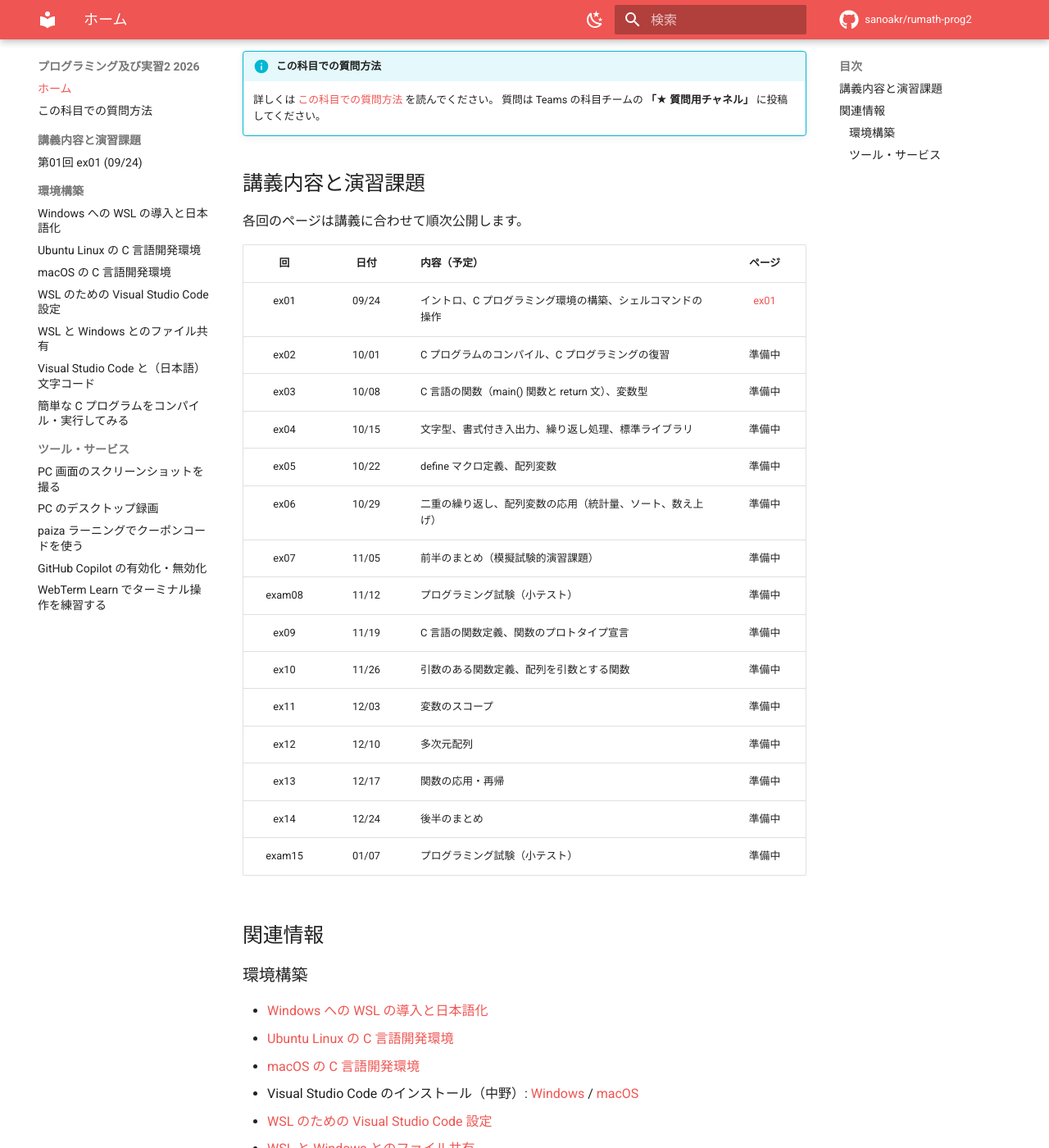
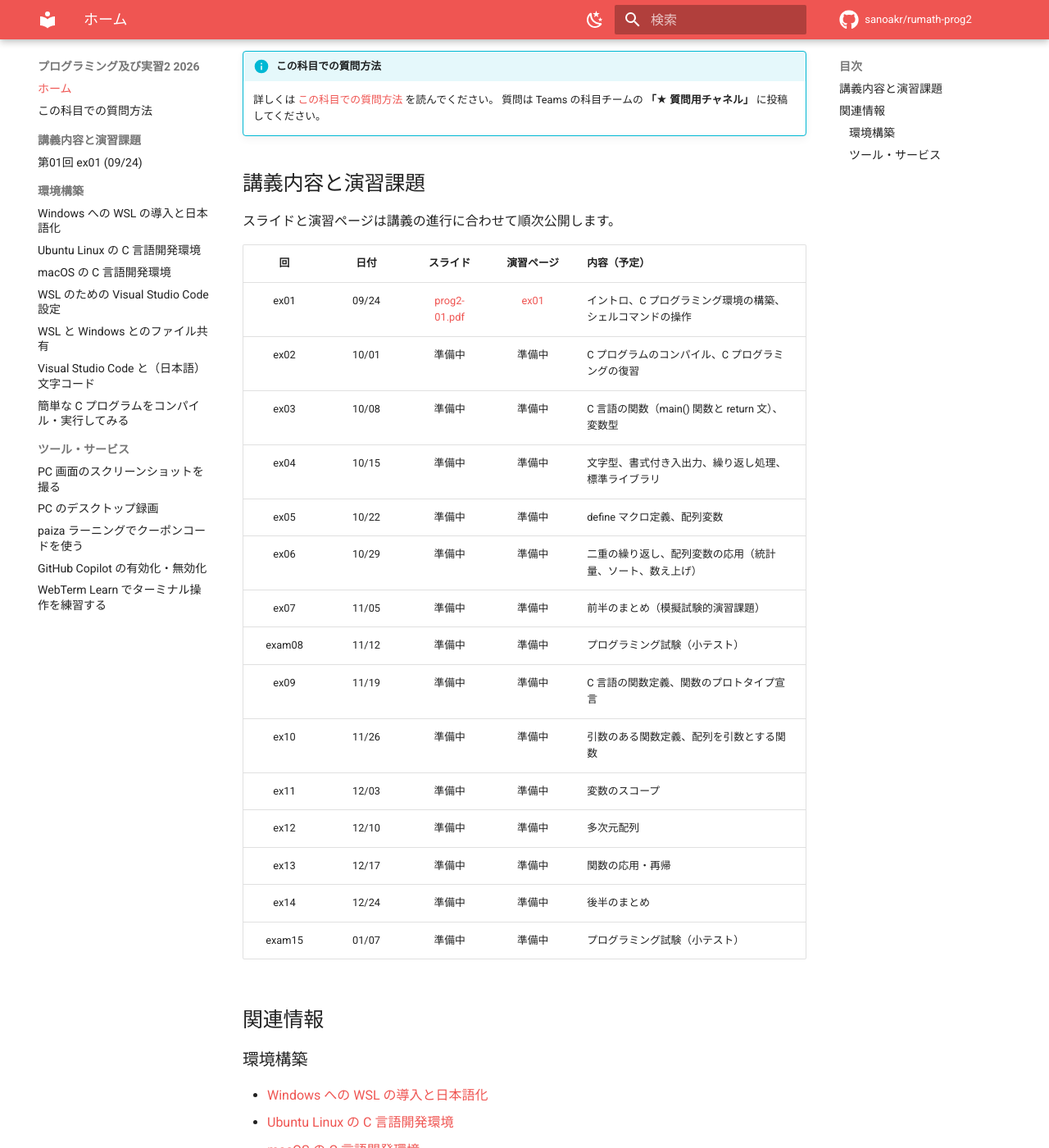
Before and after one commit to sanoakr/rumath-prog2, an MkDocs documentation site: the page built from docs/index.md, in a window 1280 px wide and 1400 px high, scrolled down 322 px. Shown: the whole window at 82% size. Built offline with MkDocs 1.6.1 and Material for MkDocs 9.7.7, drawn with Linux system fonts in a browser that asks for light colours; comment, search, counter and statistics services are not loaded.

Commit message:
docs: sync published content

```diff
--- a/docs/index.md
+++ b/docs/index.md
@@ -14,25 +14,25 @@
 
 ## 講義内容と演習課題
 
-各回のページは講義に合わせて順次公開します。
+スライドと演習ページは講義の進行に合わせて順次公開します。
 
-| 回 | 日付 | 内容（予定） | ページ |
-|:--:|:--:|---|:--:|
-| ex01 | 09/24 | イントロ、C プログラミング環境の構築、シェルコマンドの操作 | [ex01](ex01.md) |
-| ex02 | 10/01 | C プログラムのコンパイル、C プログラミングの復習 | 準備中 |
-| ex03 | 10/08 | C 言語の関数（main() 関数と return 文）、変数型 | 準備中 |
-| ex04 | 10/15 | 文字型、書式付き入出力、繰り返し処理、標準ライブラリ | 準備中 |
-| ex05 | 10/22 | define マクロ定義、配列変数 | 準備中 |
-| ex06 | 10/29 | 二重の繰り返し、配列変数の応用（統計量、ソート、数え上げ） | 準備中 |
-| ex07 | 11/05 | 前半のまとめ（模擬試験的演習課題） | 準備中 |
-| exam08 | 11/12 | プログラミング試験（小テスト） | 準備中 |
-| ex09 | 11/19 | C 言語の関数定義、関数のプロトタイプ宣言 | 準備中 |
-| ex10 | 11/26 | 引数のある関数定義、配列を引数とする関数 | 準備中 |
-| ex11 | 12/03 | 変数のスコープ | 準備中 |
-| ex12 | 12/10 | 多次元配列 | 準備中 |
-| ex13 | 12/17 | 関数の応用・再帰 | 準備中 |
-| ex14 | 12/24 | 後半のまとめ | 準備中 |
-| exam15 | 01/07 | プログラミング試験（小テスト） | 準備中 |
+| 回 | 日付 | スライド | 演習ページ | 内容（予定） |
+|:--:|:--:|:--:|:--:|---|
+| ex01 | 09/24 | [prog2-01.pdf](slides/prog2-01.pdf) | [ex01](ex01.md) | イントロ、C プログラミング環境の構築、シェルコマンドの操作 |
+| ex02 | 10/01 | 準備中 | 準備中 | C プログラムのコンパイル、C プログラミングの復習 |
+| ex03 | 10/08 | 準備中 | 準備中 | C 言語の関数（main() 関数と return 文）、変数型 |
+| ex04 | 10/15 | 準備中 | 準備中 | 文字型、書式付き入出力、繰り返し処理、標準ライブラリ |
+| ex05 | 10/22 | 準備中 | 準備中 | define マクロ定義、配列変数 |
+| ex06 | 10/29 | 準備中 | 準備中 | 二重の繰り返し、配列変数の応用（統計量、ソート、数え上げ） |
+| ex07 | 11/05 | 準備中 | 準備中 | 前半のまとめ（模擬試験的演習課題） |
+| exam08 | 11/12 | 準備中 | 準備中 | プログラミング試験（小テスト） |
+| ex09 | 11/19 | 準備中 | 準備中 | C 言語の関数定義、関数のプロトタイプ宣言 |
+| ex10 | 11/26 | 準備中 | 準備中 | 引数のある関数定義、配列を引数とする関数 |
+| ex11 | 12/03 | 準備中 | 準備中 | 変数のスコープ |
+| ex12 | 12/10 | 準備中 | 準備中 | 多次元配列 |
+| ex13 | 12/17 | 準備中 | 準備中 | 関数の応用・再帰 |
+| ex14 | 12/24 | 準備中 | 準備中 | 後半のまとめ |
+| exam15 | 01/07 | 準備中 | 準備中 | プログラミング試験（小テスト） |
 
 ## 関連情報
 
```
Also changed, not shown: docs/ex01.md (+0 -4 lines), 2 other files.
